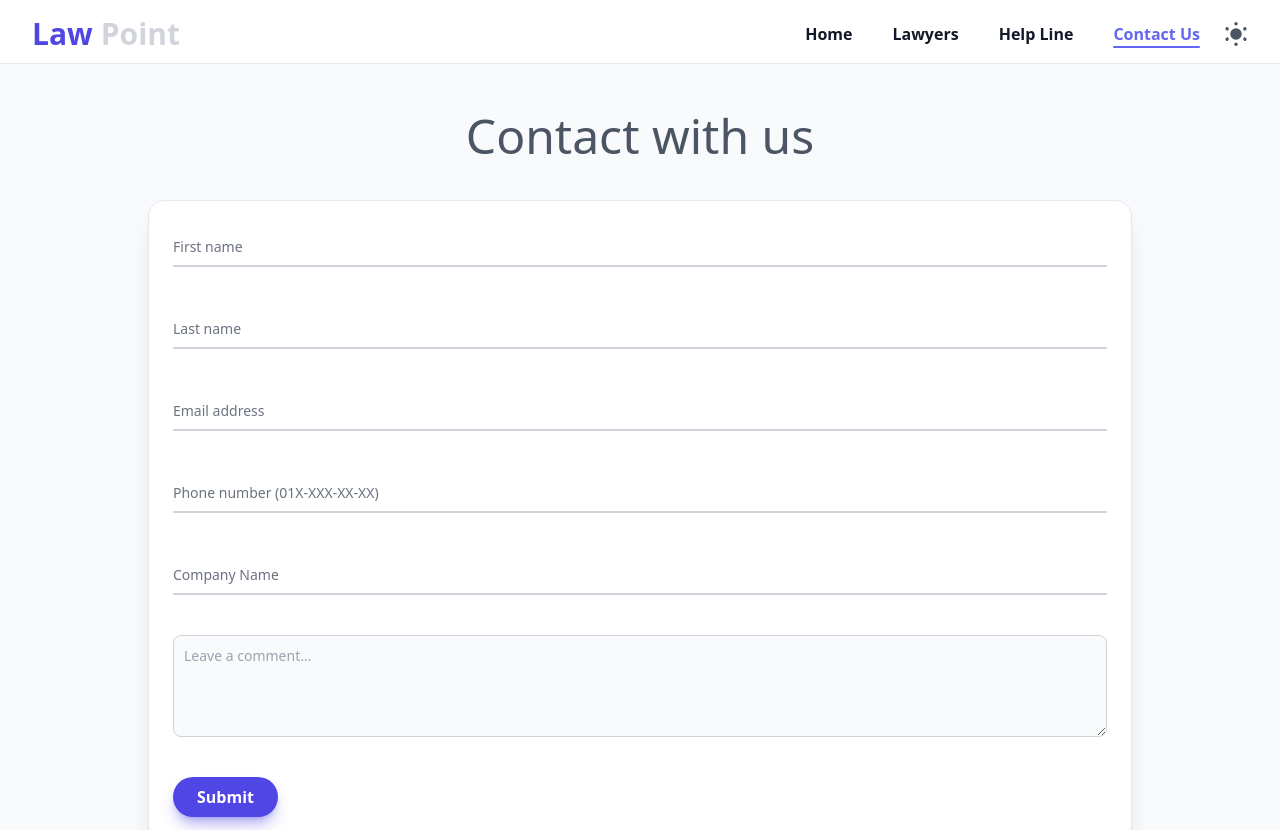
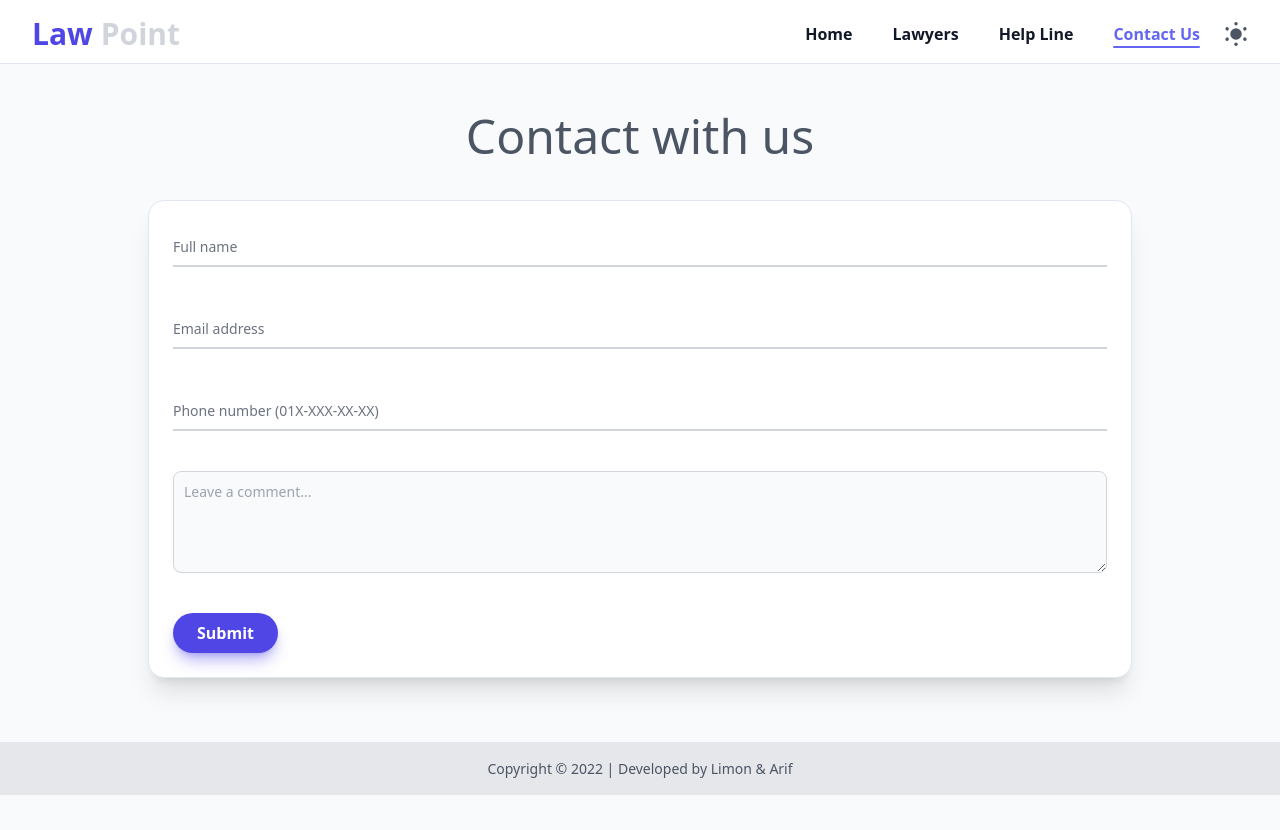
Before and after one commit to Arif-hossaian/Law-point, a Next.js app: page /contact in a window 1280 px wide. Shown: the top 830 px of the page. After the commit the page ends 800 px from the top, so only its background shows below. Built offline with nearby package versions, Linux system fonts and the light colour scheme.

Commit message:
change context

```diff
--- a/components/Banner-section/Banner.tsx
+++ b/components/Banner-section/Banner.tsx
@@ -1,14 +1,29 @@
-import React from 'react';
-import useTypingText from '../../hooks/useTypingText';
+import React, { useRef, useEffect } from 'react';
 import BannerImage from '../../icons/58918-legal-statement.json';
 import ImageAnimation from '../../shared/ImageAnimation';
+import Typed from 'typed.js';
 
 const Banner: React.FC = () => {
-  const { typingText } = useTypingText(
-    'If you tremble with indignation at every injustice then you are a comrade of mine',
-    80,
-    100
-  );
+  const el = useRef<HTMLSpanElement | any>(null);
+
+  useEffect(() => {
+    const typed = new Typed(el.current, {
+      strings: ['Lawyers', 'Laws', 'Helpline'], // Strings to display
+      // Speed settings, try diffrent values untill you get good results
+      startDelay: 300,
+      typeSpeed: 100,
+      backSpeed: 100,
+      backDelay: 100,
+      smartBackspace: true,
+      loop: true,
+      showCursor: true,
+    });
+
+    // Destropying
+    return () => {
+      typed.destroy();
+    };
+  }, []);
   return (
     <div className="py-16 px-20 bg-gray-200 dark:bg-gray-700">
       <div className="mx-auto mt-16 w-full">
@@ -18,11 +33,17 @@ const Banner: React.FC = () => {
            sm:px-8 md:flex-row"
         >
           <h1>
-            <span className="mb-4 inline-block text-4xl font-bold text-gray-500 dark:text-gray-50 md:text-6xl">
-              {'Search your'} <span className="text-indigo-600">{'Laws'}</span>
+            <span className="mb-4 inline-block text-2xl font-bold text-gray-500 dark:text-gray-50 md:text-6xl">
+              {'Find out your desire'}
             </span>
-            <span className="mt-2 block w-72 text-gray-600 dark:text-gray-50">
-              {typingText}
+            <br></br>
+            <span
+              className="text-indigo-600 md:text-4xl mt-1 text-lg mb-2"
+              ref={el}
+            ></span>
+            <span className="mt-4 block w-72 text-gray-600 dark:text-gray-50">
+              If you tremble with indignation at every injustice then you are a
+              comrade of mine
             </span>
           </h1>
 
--- a/package.json
+++ b/package.json
@@ -17,7 +17,8 @@
     "next": "12",
     "next-themes": "^0.1.1",
     "react": "^18.2.0",
-    "react-dom": "^18.2.0"
+    "react-dom": "^18.2.0",
+    "typed.js": "^2.0.12"
   },
   "devDependencies": {
     "@types/node": "17.0.23",
--- a/pages/contact.tsx
+++ b/pages/contact.tsx
@@ -30,22 +30,7 @@ const ContactForm: FC = () => {
                   htmlFor="floating_first_name"
                   className="peer-focus:font-medium absolute text-sm text-gray-500 dark:text-gray-400 duration-300 transform -translate-y-6 scale-75 top-3 -z-10 origin-[0] peer-focus:left-0 peer-focus:main-text peer-focus:dark:text-blue-500 peer-placeholder-shown:scale-100 peer-placeholder-shown:translate-y-0 peer-focus:scale-75 peer-focus:-translate-y-6"
                 >
-                  First name
-                </label>
-              </div>
-              <div className="relative z-0 mb-10 w-full group">
-                <input
-                  type="text"
-                  name="floating_last_name"
-                  id="floating_last_name"
-                  className="block py-2.5 px-0 w-full text-sm text-gray-900 bg-transparent border-0 border-b-2 border-gray-300 appearance-none dark:text-white dark:border-gray-600 dark:focus:border-blue-500 focus:outline-none focus:ring-0 focus:main-text peer"
-                  placeholder=" "
-                />
-                <label
-                  htmlFor="floating_last_name"
-                  className="peer-focus:font-medium absolute text-sm text-gray-500 dark:text-gray-400 duration-300 transform -translate-y-6 scale-75 top-3 -z-10 origin-[0] peer-focus:left-0 peer-focus:main-text peer-focus:dark:text-blue-500 peer-placeholder-shown:scale-100 peer-placeholder-shown:translate-y-0 peer-focus:scale-75 peer-focus:-translate-y-6"
-                >
-                  Last name
+                  Full name
                 </label>
               </div>
 
@@ -81,21 +66,7 @@ const ContactForm: FC = () => {
                   Phone number (01X-XXX-XX-XX)
                 </label>
               </div>
-              <div className="relative z-0 mb-10 w-full group">
-                <input
-                  type="text"
-                  name="floating_company"
-                  id="floating_company"
-                  className="block py-2.5 px-0 w-full text-sm text-gray-900 bg-transparent border-0 border-b-2 border-gray-300 appearance-none dark:text-white dark:border-gray-600 dark:focus:border-blue-500 focus:outline-none focus:ring-0 focus:main-text peer"
-                  placeholder=" "
-                />
-                <label
-                  htmlFor="floating_company"
-                  className="peer-focus:font-medium absolute text-sm text-gray-500 dark:text-gray-400 duration-300 transform -translate-y-6 scale-75 top-3 -z-10 origin-[0] peer-focus:left-0 peer-focus:main-text peer-focus:dark:text-blue-500 peer-placeholder-shown:scale-100 peer-placeholder-shown:translate-y-0 peer-focus:scale-75 peer-focus:-translate-y-6"
-                >
-                  Company Name
-                </label>
-              </div>
+
               <div className="relative z-0 mb-10 w-full group">
                 <textarea
                   id="message"
```
Also changed, not shown: 1 other file (tests, documents, lock files or other folders).
